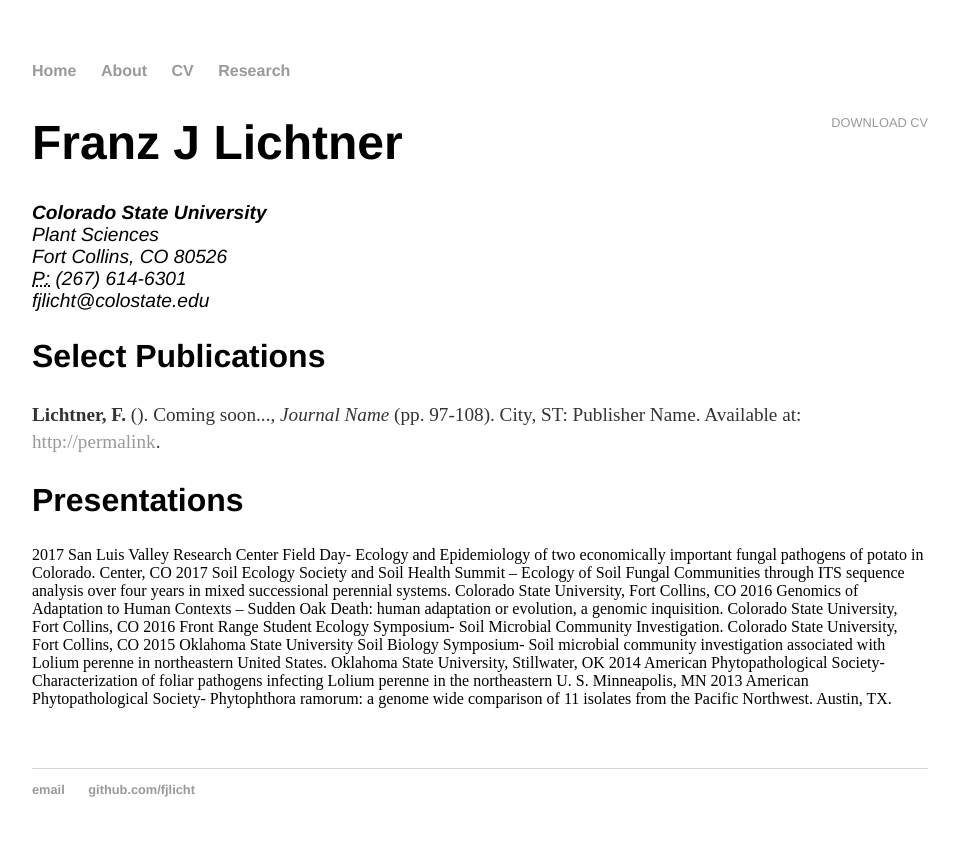
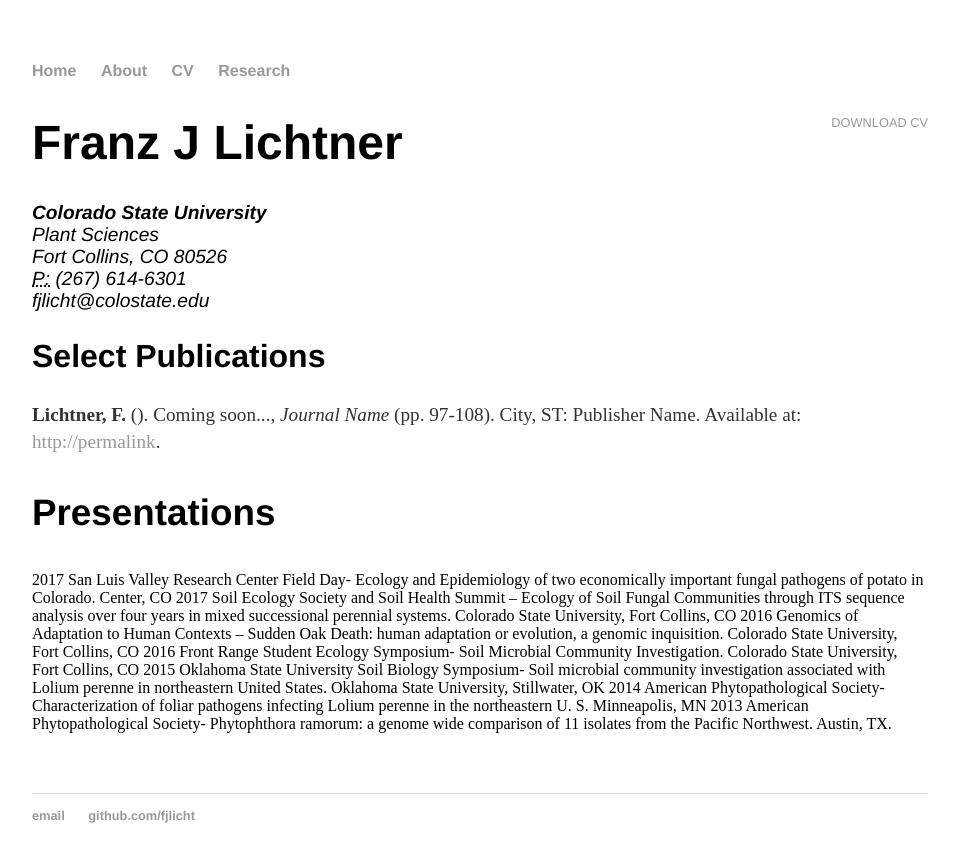
Before and after one commit to fjlicht/franzandanne.github.io, a Jekyll site: the page built from cv/index.html, in a window 1280 px wide. Shown: the top 862 px of the page, without its empty margins (160-1119 px from the left). Built offline with Jekyll 4.4.1, drawn with Linux system fonts in a browser that asks for light colours.

```diff
--- a/cv/index.html
+++ b/cv/index.html
@@ -18,7 +18,7 @@ title: CV of Franz Lichtner
 
 					<p><strong>Lichtner, F.</strong> (). Coming soon..., <em>Journal Name</em> (pp. 97-108). City, ST: Publisher Name. Available at: <a href="#">http://permalink</a>.
 
-					<h2>Presentations</h2>
+					<h3>Presentations</h3>
 2017 San Luis Valley Research Center Field Day- Ecology and Epidemiology of two economically important fungal pathogens of potato in Colorado. Center, CO
 
 2017 Soil Ecology Society and Soil Health Summit – Ecology of Soil Fungal Communities through ITS sequence analysis over four years in mixed successional perennial systems. Colorado State University, Fort Collins, CO
```
